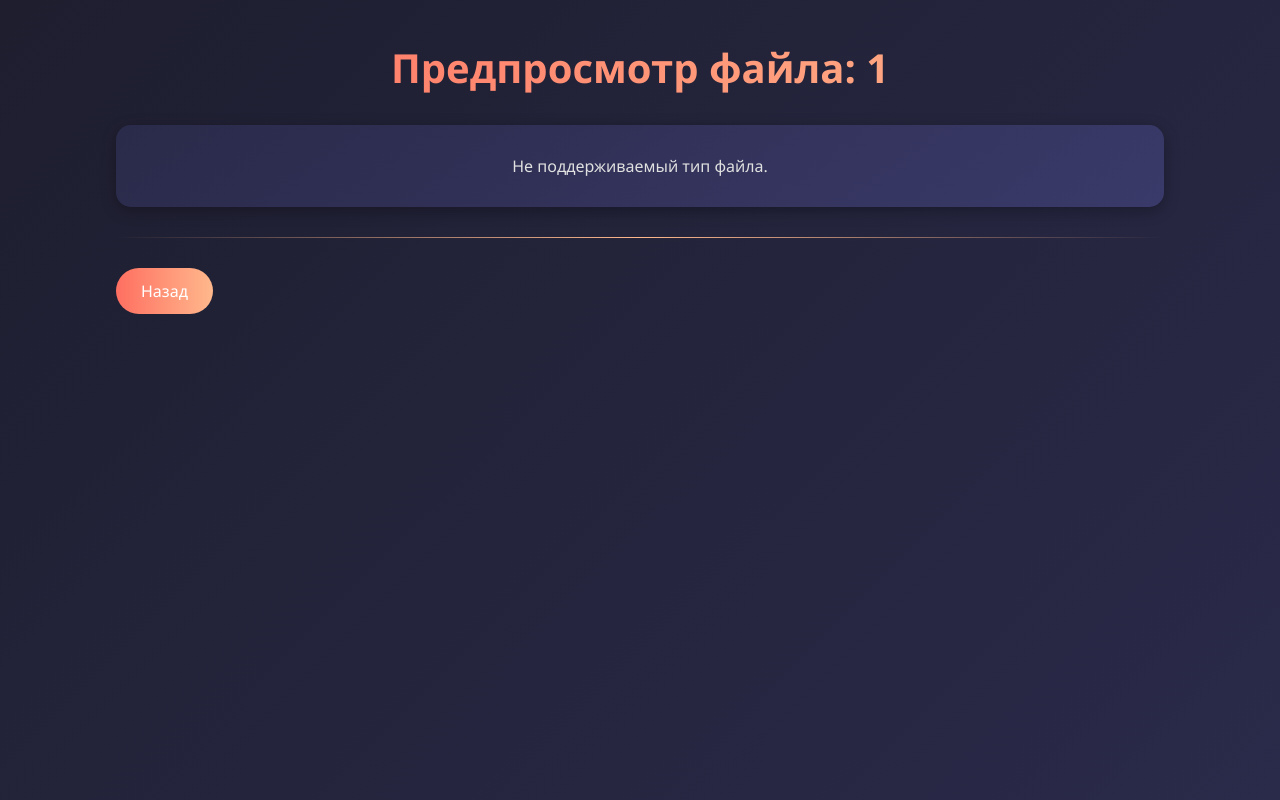
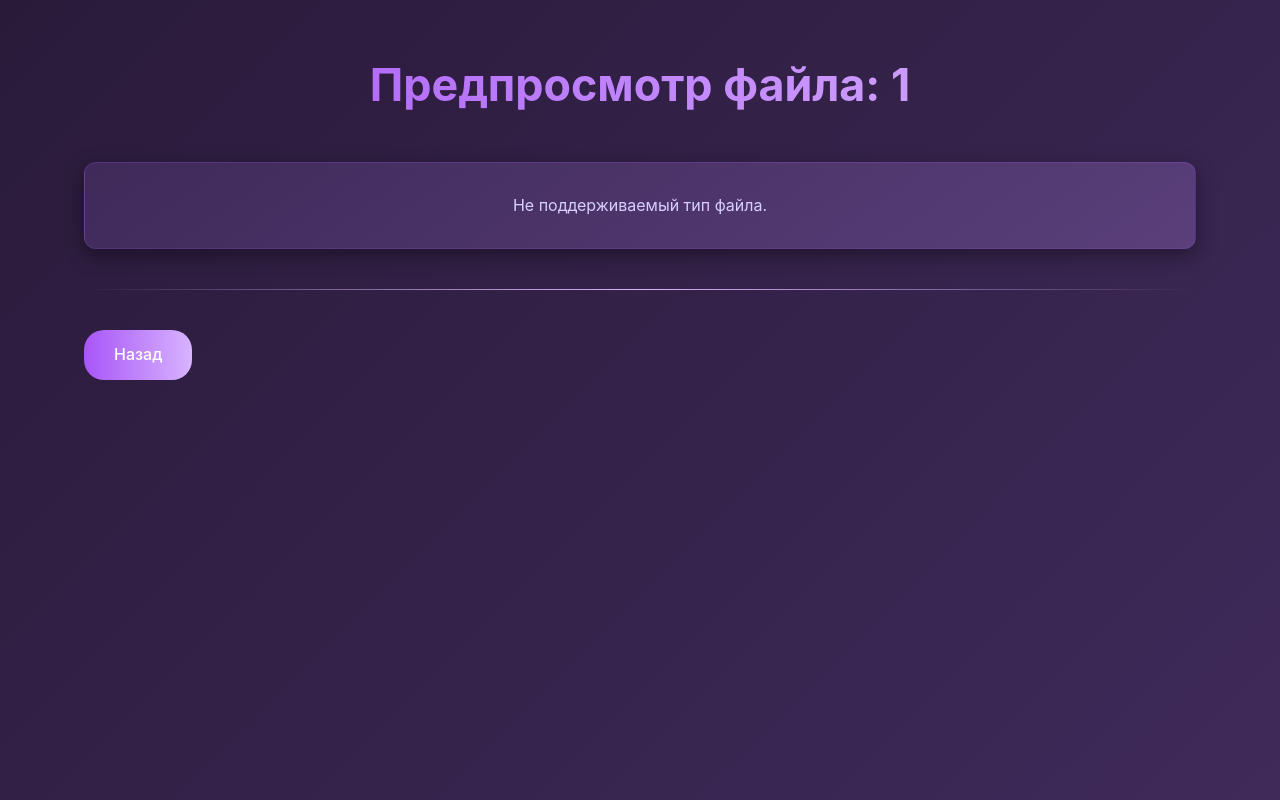
Before and after one commit to supersperma228/SA1DEN, a Flask app: page /preview/1 in a window 1280 px wide. Run offline with Flask 3, Linux system fonts and the light colour scheme.

Commit message:
Update preview.html

```diff
--- a/templates/preview.html
+++ b/templates/preview.html
@@ -12,49 +12,54 @@
         }
 
         body {
-            font-family: 'Segoe UI', Arial, sans-serif;
-            background: linear-gradient(135deg, #1e1e2f 0%, #2a2a4a 100%);
-            color: #e0e0e0;
+            font-family: 'Inter', 'Segoe UI', Arial, sans-serif;
+            background: linear-gradient(135deg, #2a1a3a 0%, #3f2a5a 100%);
+            color: #d8cfff;
             min-height: 100vh;
+            line-height: 1.6;
         }
 
         .container {
-            width: 85%;
-            max-width: 1200px;
+            width: 90%;
+            max-width: 1280px;
             margin: 0 auto;
-            padding: 40px 20px;
+            padding: 50px 20px;
             animation: fadeIn 1s ease-in-out;
         }
 
         h1 {
             text-align: center;
-            font-size: 2.5em;
-            background: linear-gradient(90deg, #ff6f61, #ffb88c);
+            font-size: 2.8em;
+            font-weight: 700;
+            background: linear-gradient(90deg, #a855f7, #d8b4fe);
             -webkit-background-clip: text;
             -webkit-text-fill-color: transparent;
-            margin-bottom: 30px;
+            margin-bottom: 40px;
             animation: slideIn 0.8s ease-out;
         }
 
         .file-preview {
-            background: linear-gradient(145deg, #2a2a4a, #3a3a6a);
+            background: linear-gradient(145deg, #3f2a5a, #5a3f7a);
             margin: 20px 0;
             padding: 30px;
-            border-radius: 15px;
+            border-radius: 12px;
             text-align: center;
-            box-shadow: 0 4px 15px rgba(0, 0, 0, 0.3);
+            box-shadow: 0 6px 20px rgba(0, 0, 0, 0.4);
+            border: 1px solid rgba(168, 85, 247, 0.2);
             transition: transform 0.3s ease;
-            animation: slideUp 0.5s ease-out;
+            animation: slideUp 0.6s ease-out;
         }
 
         .file-preview:hover {
             transform: scale(1.02);
+            box-shadow: 0 10px 25px rgba(0, 0, 0, 0.5);
         }
 
         .file-preview img {
             max-width: 100%;
             max-height: 500px;
             border-radius: 10px;
+            border: 1px solid rgba(168, 85, 247, 0.3);
             transition: transform 0.3s ease;
         }
 
@@ -66,11 +71,12 @@
             max-width: 100%;
             max-height: 500px;
             border-radius: 10px;
+            border: 1px solid rgba(168, 85, 247, 0.3);
         }
 
         .file-preview pre {
-            background: #222;
-            color: #e0e0e0;
+            background: #2f1b47;
+            color: #e8e0ff;
             padding: 20px;
             border-radius: 10px;
             white-space: pre-wrap;
@@ -79,46 +85,51 @@
             max-height: 500px;
             overflow-y: auto;
             text-align: left;
+            border: 1px solid rgba(168, 85, 247, 0.3);
         }
 
         .copy-button {
-            padding: 12px 25px;
-            background: linear-gradient(90deg, #4facfe, #00f2fe);
+            padding: 12px 30px;
+            background: linear-gradient(90deg, #7c3aed, #c084fc);
             border: none;
-            border-radius: 25px;
+            border-radius: 20px;
             color: #fff;
             font-size: 1em;
+            font-weight: 500;
             cursor: pointer;
-            margin-top: 15px;
+            margin-top: 20px;
             transition: all 0.3s ease;
         }
 
         .copy-button:hover {
-            transform: scale(1.05);
-            filter: brightness(1.2);
+            transform: scale(1.1);
+            filter: brightness(1.15);
+            box-shadow: 0 0 10px rgba(168, 85, 247, 0.5);
         }
 
         hr {
             border: none;
             height: 1px;
-            background: linear-gradient(90deg, transparent, #ffb88c, transparent);
-            margin: 30px 0;
+            background: linear-gradient(90deg, transparent, #d8b4fe, transparent);
+            margin: 40px 0;
         }
 
         a {
             display: inline-block;
-            padding: 12px 25px;
-            background: linear-gradient(90deg, #ff6f61, #ffb88c);
+            padding: 12px 30px;
+            background: linear-gradient(90deg, #a855f7, #d8b4fe);
             color: #fff;
             text-decoration: none;
-            border-radius: 25px;
+            border-radius: 20px;
             font-size: 1em;
+            font-weight: 500;
             transition: all 0.3s ease;
         }
 
         a:hover {
-            transform: scale(1.05);
-            filter: brightness(1.2);
+            transform: scale(1.1);
+            filter: brightness(1.15);
+            box-shadow: 0 0 10px rgba(168, 85, 247, 0.5);
         }
 
         @keyframes fadeIn {
@@ -127,13 +138,23 @@
         }
 
         @keyframes slideIn {
-            from { transform: translateY(-20px); opacity: 0; }
+            from { transform: translateY(-30px); opacity: 0; }
             to { transform: translateY(0); opacity: 1; }
         }
 
         @keyframes slideUp {
-            from { transform: translateY(20px); opacity: 0; }
+            from { transform: translateY(30px); opacity: 0; }
             to { transform: translateY(0); opacity: 1; }
+        }
+
+        @media (max-width: 768px) {
+            .file-preview {
+                padding: 20px;
+            }
+
+            h1 {
+                font-size: 2.2em;
+            }
         }
     </style>
 </head>
```
